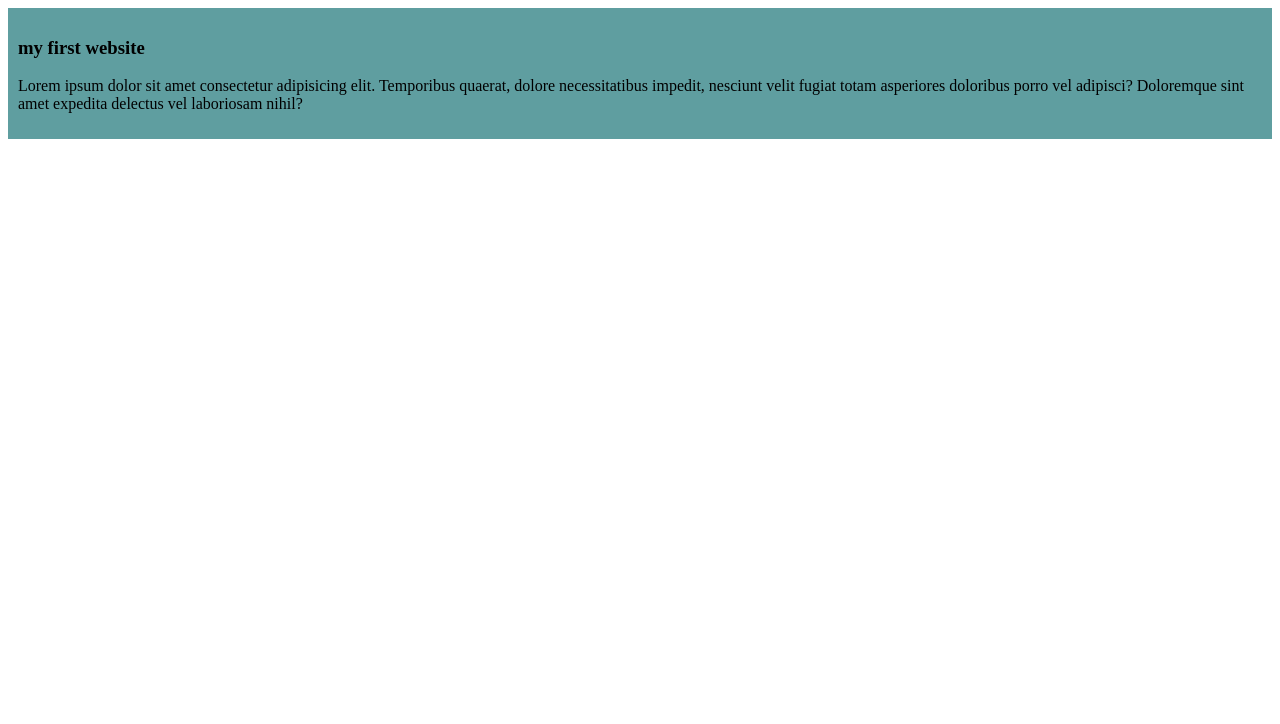
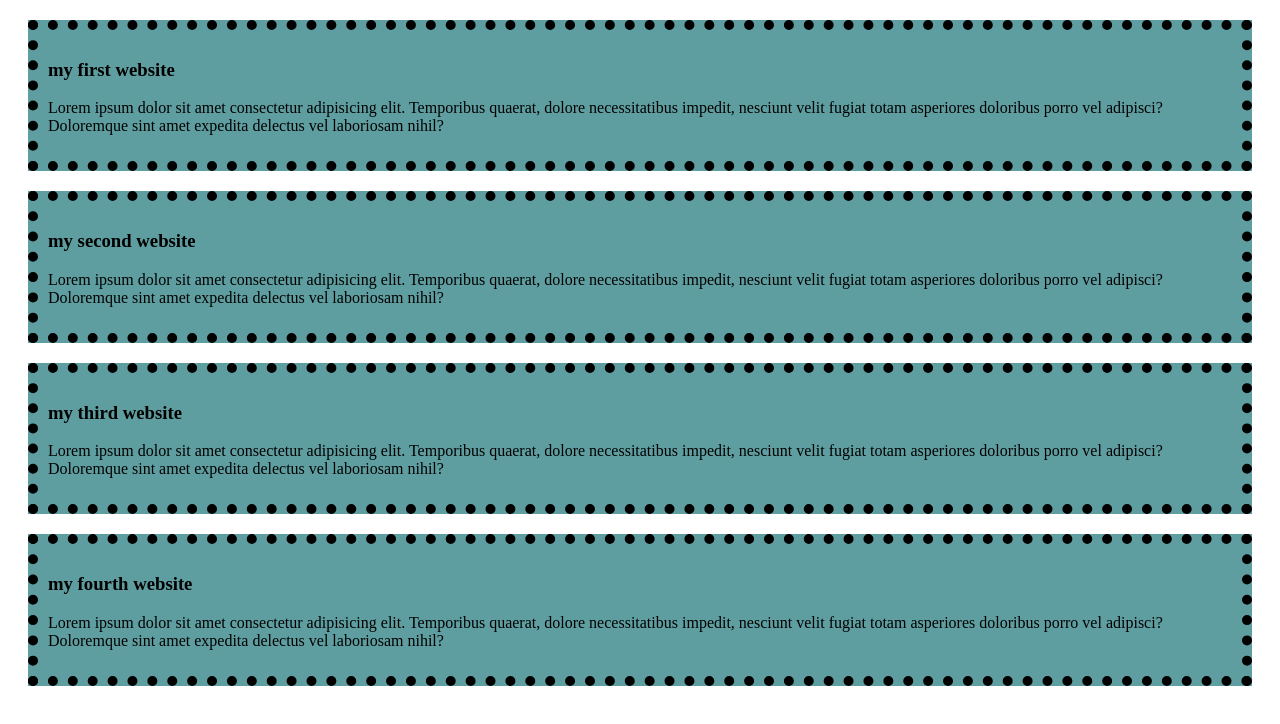
Before and after one commit to md-munna-khan/my-simple-wbsite, a plain HTML site: page index.html in a window 1280 px wide. Drawn offline with Linux system fonts and the light colour scheme.

Commit message:
added the second aand third website

```diff
--- a/index.html
+++ b/index.html
@@ -11,5 +11,17 @@
     <h3>my first website</h3>
     <p>Lorem ipsum dolor sit amet consectetur adipisicing elit. Temporibus quaerat, dolore necessitatibus impedit, nesciunt velit fugiat totam asperiores doloribus porro vel adipisci? Doloremque sint amet expedita delectus vel laboriosam nihil?</p>
  </div>
+ <div>
+    <h3>my second website</h3>
+    <p>Lorem ipsum dolor sit amet consectetur adipisicing elit. Temporibus quaerat, dolore necessitatibus impedit, nesciunt velit fugiat totam asperiores doloribus porro vel adipisci? Doloremque sint amet expedita delectus vel laboriosam nihil?</p>
+ </div>
+ <div>
+    <h3>my third website</h3>
+    <p>Lorem ipsum dolor sit amet consectetur adipisicing elit. Temporibus quaerat, dolore necessitatibus impedit, nesciunt velit fugiat totam asperiores doloribus porro vel adipisci? Doloremque sint amet expedita delectus vel laboriosam nihil?</p>
+ </div>
+ <div>
+    <h3>my fourth website</h3>
+    <p>Lorem ipsum dolor sit amet consectetur adipisicing elit. Temporibus quaerat, dolore necessitatibus impedit, nesciunt velit fugiat totam asperiores doloribus porro vel adipisci? Doloremque sint amet expedita delectus vel laboriosam nihil?</p>
+ </div>
 </body>
 </html>
--- a/styles/blog.css
+++ b/styles/blog.css
@@ -1,4 +1,6 @@
 div{
     background-color: cadetblue;
     padding: 10px;
+    margin: 20px;
+    border: 10px dotted black;
 }
```
